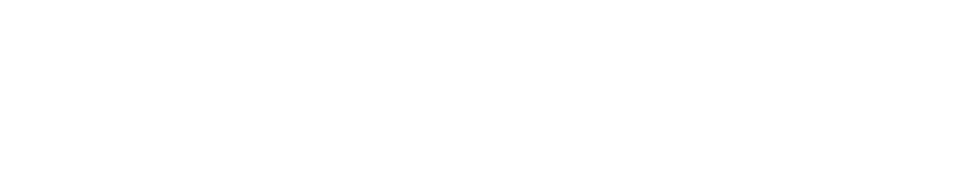
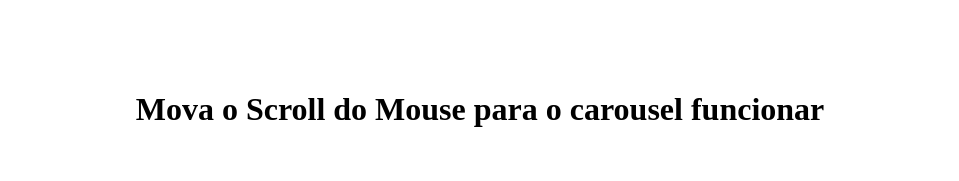
Before and after one commit to evenilson/caroulsel-css-js, a plain HTML site: page index.html in a window 1280 px wide. Shown: the top 181 px of the page, without its empty margins (160-1119 px from the left). Drawn offline with Linux system fonts and the light colour scheme.

Commit message:
Adicioando mensagem ao usuário

```diff
--- a/index.html
+++ b/index.html
@@ -10,6 +10,7 @@
 </head>
 
 <body>
+    <h1>Mova o Scroll do Mouse para o carousel funcionar</h1>
     <div id="items-wrapper">
         <div id="items">
             <div class="item"><img src="https://picsum.photos/1600/400?random=1" /></div>
```
